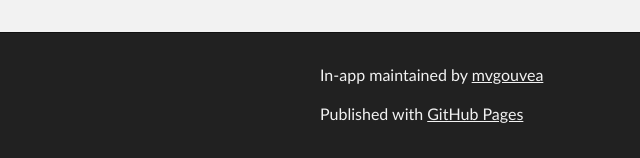
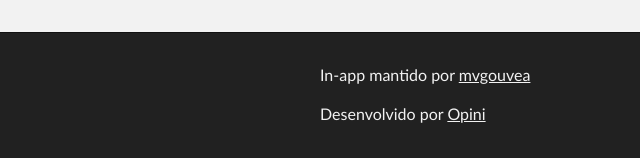
Before and after one commit to mvgouvea/in-app, a plain HTML site: page index.html in a window 1280 px wide. Shown: the part 685-843 px from the top of the page, 0-640 px from the left. Drawn offline with Linux system fonts and the light colour scheme.

Commit message:
Update index.html

```diff
--- a/index.html
+++ b/index.html
@@ -61,8 +61,8 @@
     <!-- FOOTER  -->
     <div id="footer_wrap" class="outer">
       <footer class="inner">
-        <p class="copyright">In-app maintained by <a href="https://github.com/mvgouvea">mvgouvea</a></p>
-        <p>Published with <a href="https://pages.github.com">GitHub Pages</a></p>
+        <p class="copyright">In-app mantido por <a href="https://github.com/mvgouvea">mvgouvea</a></p>
+        <p>Desenvolvido por <a href="https://opini.esy.es">Opini</a></p>
       </footer>
     </div>
 
```
